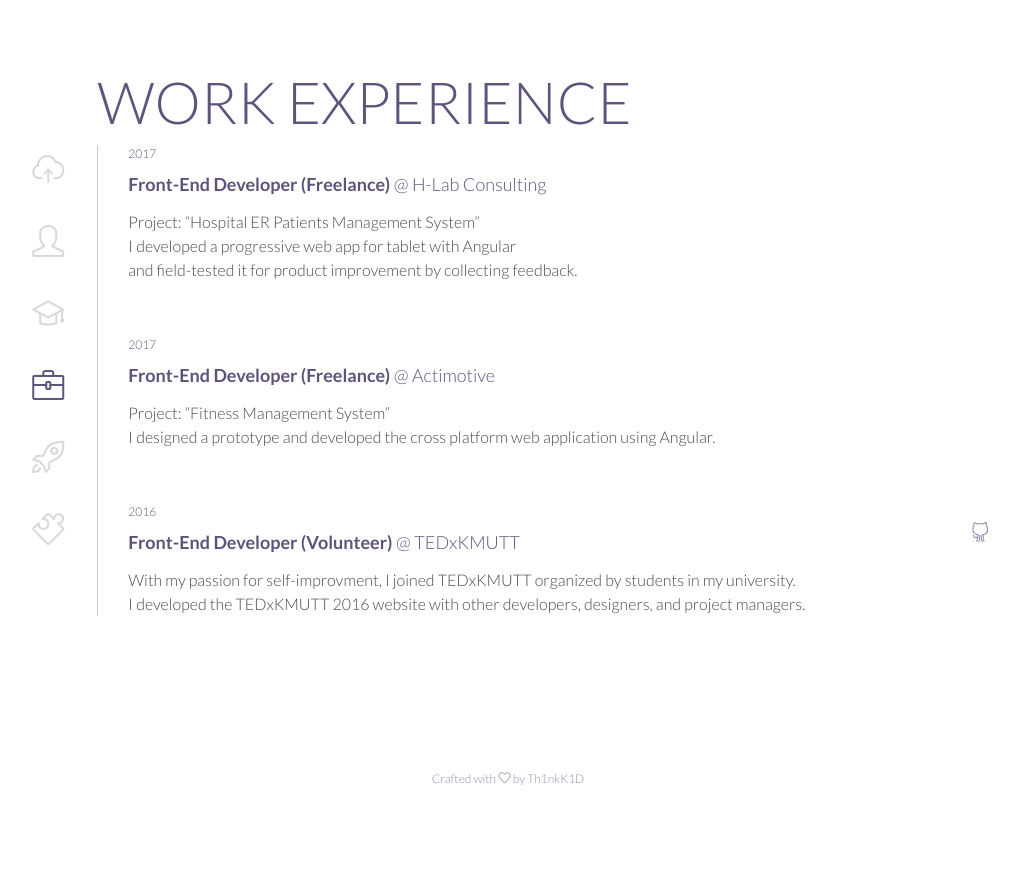
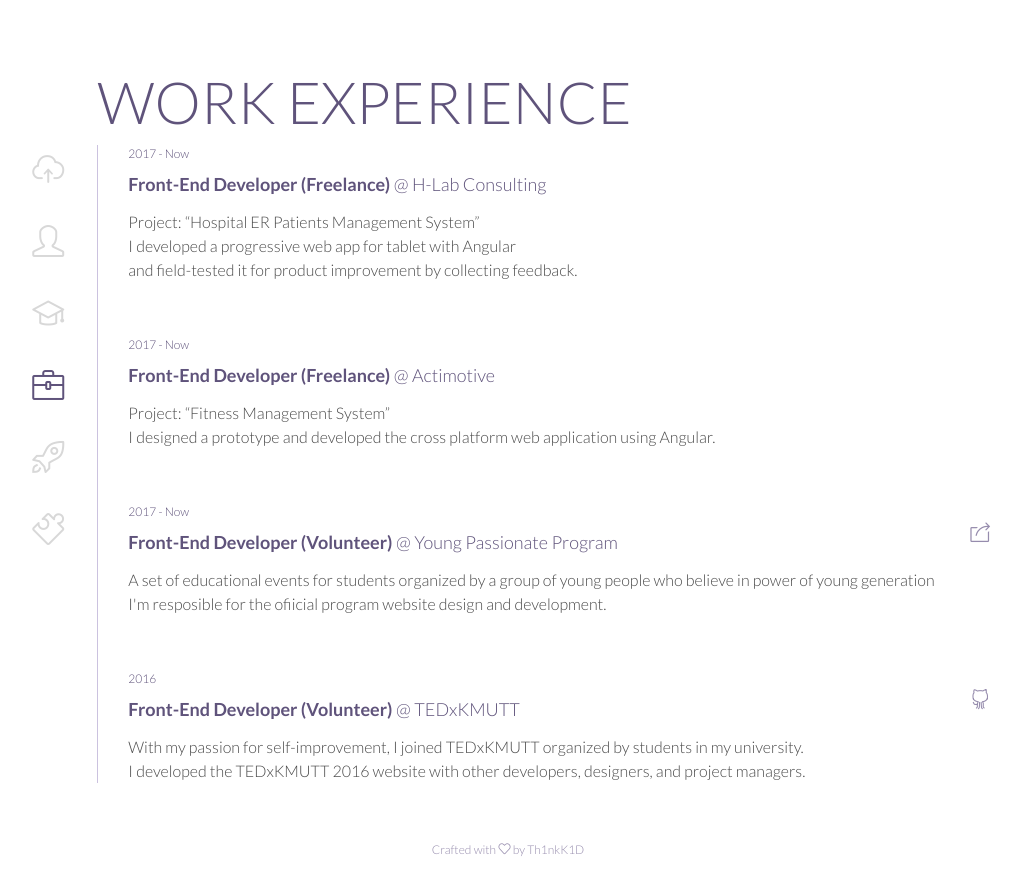
Before and after one commit to Th1nkK1D/me, a Vue app: page /work in a window 1280 px wide. Shown: the whole page, without its empty margins (132-1153 px from the left). Before the commit the page ends 800 px from the top, so only its background shows below. Built offline with nearby package versions, Linux system fonts and the light colour scheme.

Commit message:
Information update

```diff
--- a/src/components/Education.vue
+++ b/src/components/Education.vue
@@ -15,7 +15,7 @@ export default {
   data() {
     return {
       education: [
-        {time: "Now, since Aug '15", head: "King Mongkut's University of Technology Thonburi", subhead: ', Bangkok, Thailand', text: ["Bachelor of Engineering Program in Computer Engineering (International Program)", "GPA 3.72 out of 4 (4 semesters) - Expected May 2019"]},
+        {time: "Now, since Aug '15", head: "King Mongkut's University of Technology Thonburi", subhead: ', Bangkok, Thailand', text: ["Bachelor of Engineering Program in Computer Engineering (International Program)", "GPA 3.75 out of 4 (5 semesters) - Expected May 2019"]},
         {time: '2017', head: "Jÿvaskÿla University of Technology", subhead: ', Jÿvaskÿla, Finland', text: ["A semester exchange program in the IT department with Erasmus+ Global Scholarship"]},
         {time: '2016', head: "École d’ingénieurs", subhead: ', Paris, France', text: ["A summer program in Operating Systems"]},
         {time: '2010 - 2015', head: "Roong-Aroon School", subhead: ', Bangkok, Thailand', text: ["Science-Math Class, GPA 3.76 out of 4", "Got a scholarship for high study performance, good behavior and voluntary activities"]},
--- a/src/components/Me.vue
+++ b/src/components/Me.vue
@@ -100,12 +100,13 @@ export default {
             {label: 'CSS + SASS', value: '75', desc: '4 years'},
             {label: 'Javascript', value: '65', desc: '3 years'},
             {label: 'VueJS', value: '60', desc: '< 1 year'},
-            {label: 'Angular', value: '50', desc: '< 1 year'},
-            {label: 'PHP', value: '45', desc: '3 years'},
+            {label: 'Angular', value: '60', desc: '< 1 year'},
+            {label: 'Go', value: '50', desc: '< 1 year'},
             {label: 'Ruby', value: '50', desc: '< 1 year'},
+            {label: 'PHP', value: '40', desc: '3 years'},
             {label: 'Python', value: '40', desc: '< 1 year'},
             {label: 'R', value: '40', desc: '< 1 year'},
-            {label: 'C', value: '65', desc: '5 years'},
+            {label: 'C', value: '40', desc: '5 years'},
           ]
         },
         {
@@ -113,7 +114,7 @@ export default {
           size: null,
           column: 1,
           skill: [
-            {label: 'Sketch', value: '45', desc: '1 year'},
+            {label: 'Sketch', value: '65', desc: '1 year'},
             {label: 'XD', value: '60', desc: '< 1 year'},
             {label: 'Illustrator', value: '50', desc: '6 years'},
             {label: 'Photoshop', value: '45', desc: '6 years'},
--- a/src/components/Projects.vue
+++ b/src/components/Projects.vue
@@ -15,6 +15,11 @@ export default {
   data() {
     return {
       project: [
+        {
+          time: "2018", head: "gOCR", subhead: ', OCR implementation with Golang',
+          text: ['Mainly focus on Thai language and tested with some Thai characters, English characters and Arabic digits',"Simple Thai OCR Project, CPE489 Image Processing and Computer Vision, KMUTT"],
+          link: [{url:'https://github.com/Th1nkK1D/gocr', icon:'social-github'}]
+        },
         {
           time: "2017", head: "Timeable.me", subhead: ', event date/time voting web platform',
           text: ['From frustration at not being able to find the best time for a meeting with a friend,',"I spent 2 years learning Javascript with AngularJS in my spare time, designing, prototyping, testing, and developing this project."],
--- a/src/components/Work.vue
+++ b/src/components/Work.vue
@@ -15,11 +15,16 @@ export default {
   data() {
     return {
       work: [
-        {time: "2017", head: "Front-End Developer (Freelance)", subhead: '@ H-Lab Consulting', text: ['Project: “Hospital ER Patients Management System”',"I developed a progressive web app for tablet with Angular", "and field-tested it for product improvement by collecting feedback."]},
-        {time: '2017', head: "Front-End Developer (Freelance)", subhead: '@ Actimotive', text: ['Project: “Fitness Management System”','I designed a prototype and developed the cross platform web application using Angular.']},
+        {time: "2017 - Now", head: "Front-End Developer (Freelance)", subhead: '@ H-Lab Consulting', text: ['Project: “Hospital ER Patients Management System”',"I developed a progressive web app for tablet with Angular", "and field-tested it for product improvement by collecting feedback."]},
+        {time: '2017 - Now', head: "Front-End Developer (Freelance)", subhead: '@ Actimotive', text: ['Project: “Fitness Management System”','I designed a prototype and developed the cross platform web application using Angular.']},
+        {
+          time: '2017 - Now', head: "Front-End Developer (Volunteer)", subhead: '@ Young Passionate Program',
+          text: ["A set of educational events for students organized by a group of young people who believe in power of young generation","I'm resposible for the ofiicial program website design and development."],
+          link: [{url:'https://ypp.in.th', icon:'share-alt'}]
+        },
         {
           time: '2016', head: "Front-End Developer (Volunteer)", subhead: '@ TEDxKMUTT',
-          text: ["With my passion for self-improvment, I joined TEDxKMUTT organized by students in my university.","I developed the TEDxKMUTT 2016 website with other developers, designers, and project managers."],
+          text: ["With my passion for self-improvement, I joined TEDxKMUTT organized by students in my university.","I developed the TEDxKMUTT 2016 website with other developers, designers, and project managers."],
           link: [{url:'https://github.com/TEDxKMUTT', icon:'social-github'}]
         },
       ]
```
